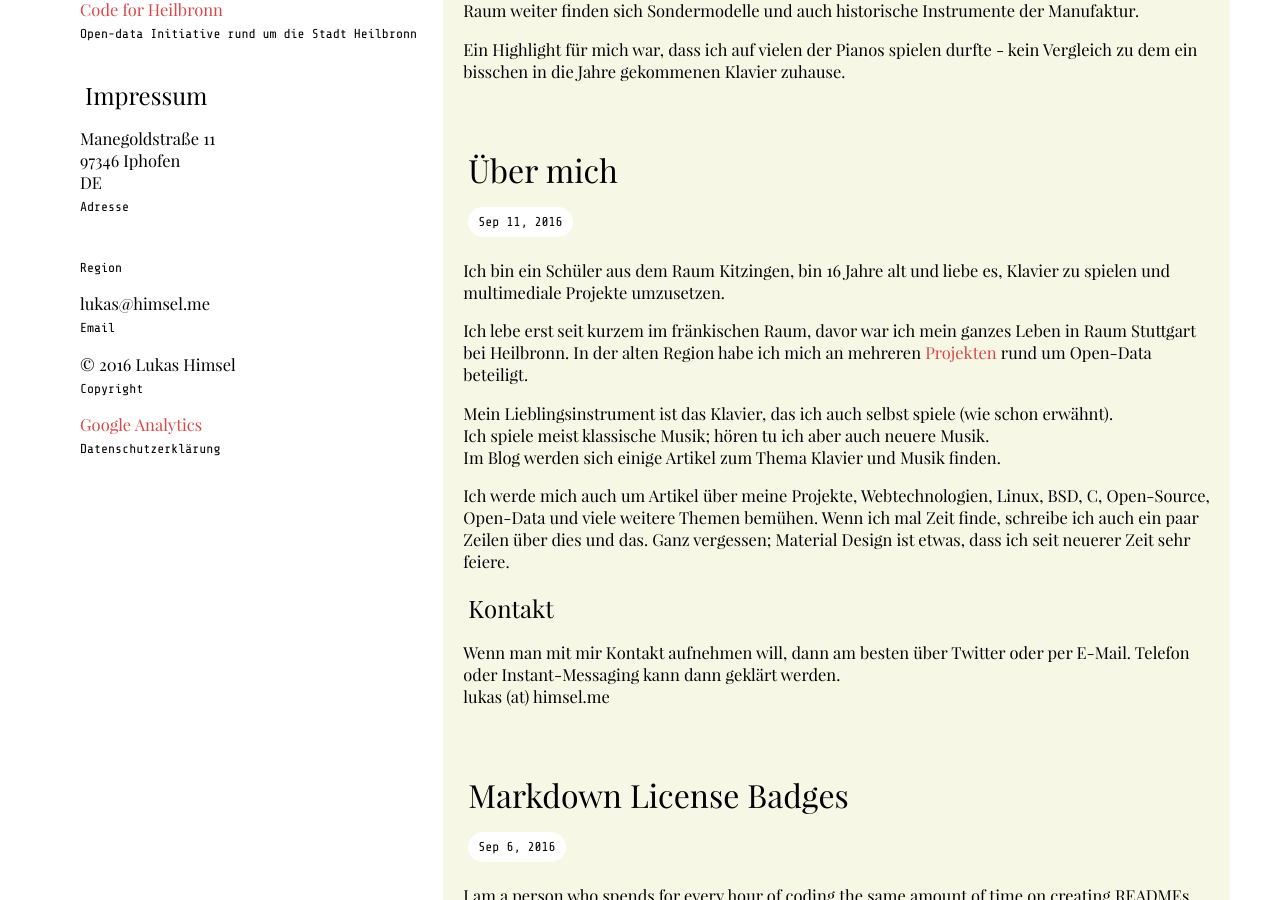
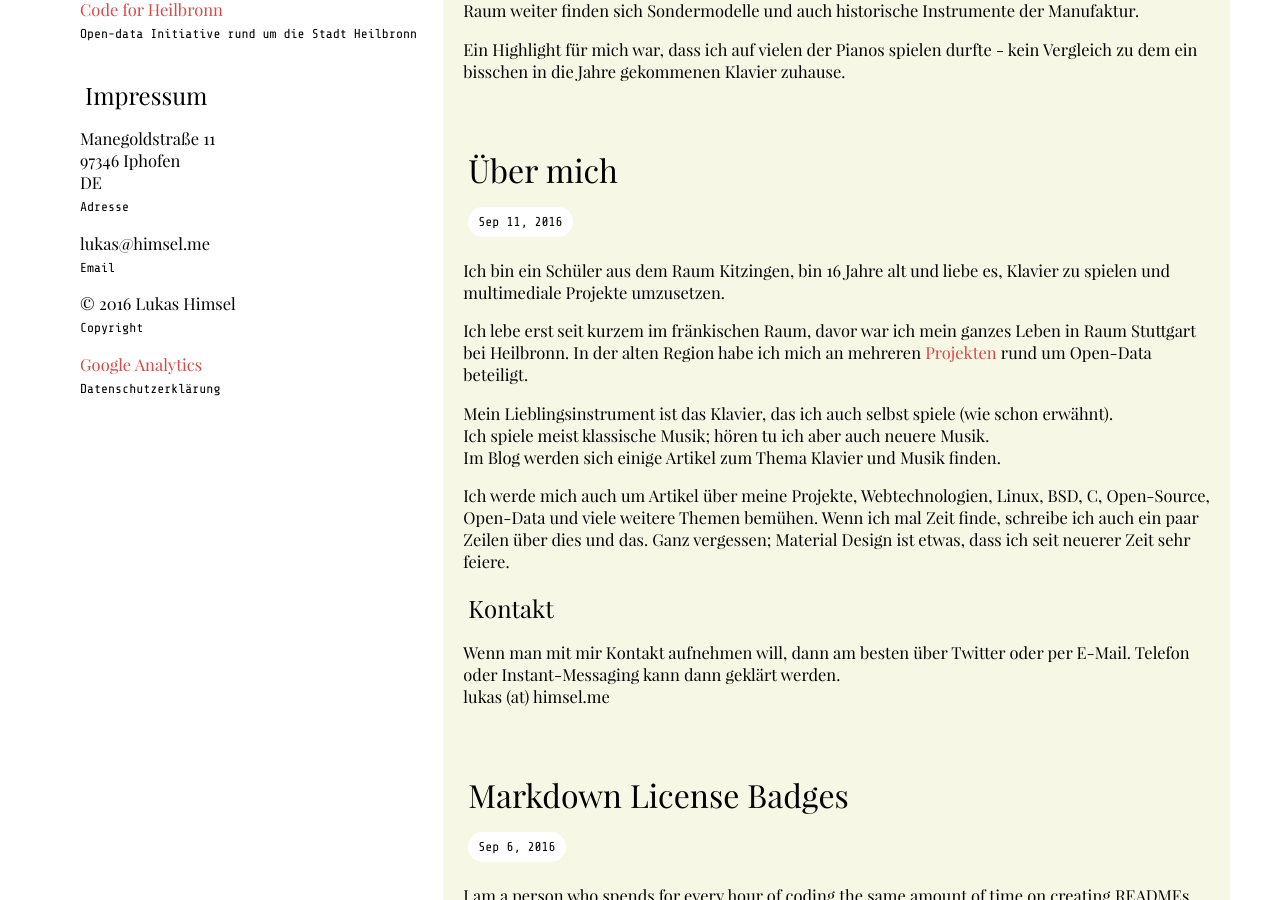
Before and after one commit to NishkaDG/lukas-h.github.io, a Jekyll site: the page built from index.html, in a window 1280 px wide and 900 px high, scrolled down 440 px. Built offline with Jekyll 4.4.1, drawn with Linux system fonts in a browser that asks for light colours; some web fonts are replaced.

```diff
--- a/_includes/imprint.html
+++ b/_includes/imprint.html
@@ -2,9 +2,6 @@
 <ul>
     <li>
         <p>{{ site.address }}<br><small>Adresse</small></p>
-    </li>
-    <li>
-        <p>{{ site.region }}<br><small>Region</small></p>
     </li>
     <li>
         <p>{{ site.email }}<br><small>Email</small></p>
```
